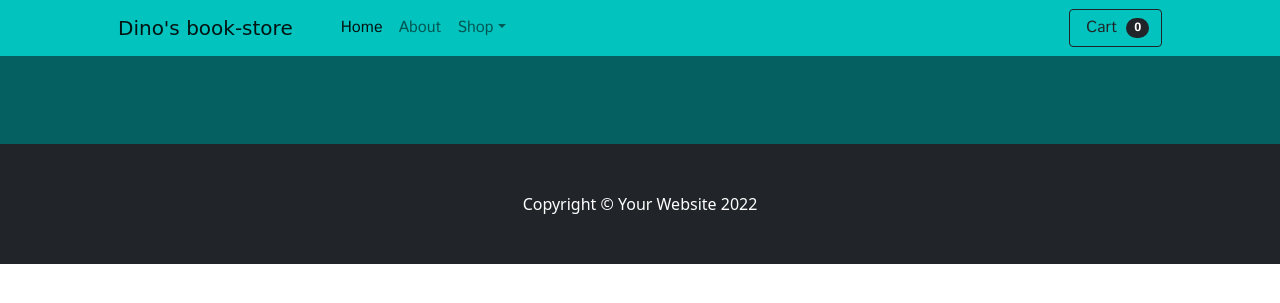
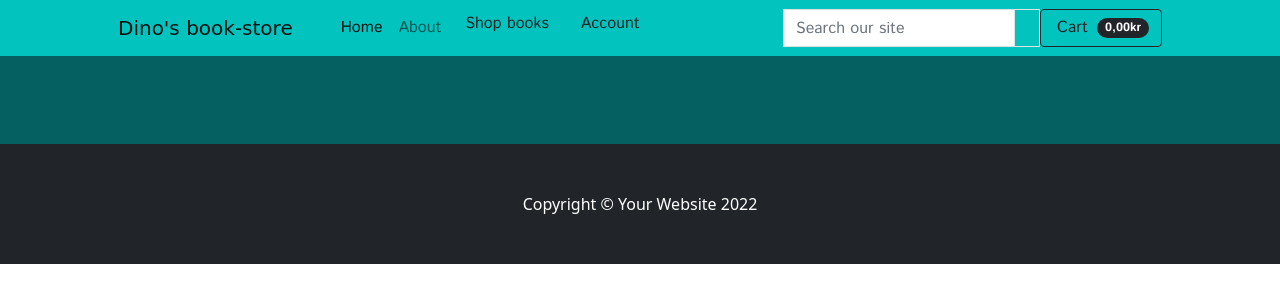
Before and after one commit to 11bus11/book-store1, a Django app: template templates/base.html in a window 1280 px wide. Shown: the top 303 px of the page. Run offline with Django 3.2, Linux system fonts and the light colour scheme; the template is opened without the code that fills it, so the values that code supplies are empty; some libraries are stand-ins or nearby versions; some web fonts are replaced.

Commit message:
added to nav + made logic for cart

```diff
--- a/home/views.py
+++ b/home/views.py
@@ -2,6 +2,7 @@ from django.shortcuts import render
 
 # Create your views here.
 
+
 def index(request):
     """view that returns index page"""
     return render(request, 'home/index.html')
--- a/templates/base.html
+++ b/templates/base.html
@@ -42,27 +42,38 @@
     <body>
         <nav class="navbar navbar-expand-lg navbar-light fixed-top">
             <div class="container px-4 px-lg-5 choices-nav">
-                <a class="navbar-brand" href="#!">Dino's book-store</a>
+                <a class="navbar-brand" href="{% url 'home' %}">Dino's book-store</a>
                 <button class="navbar-toggler" type="button" data-bs-toggle="collapse" data-bs-target="#navbarSupportedContent" aria-controls="navbarSupportedContent" aria-expanded="false" aria-label="Toggle navigation"><span class="navbar-toggler-icon"></span></button>
                 <div class="collapse navbar-collapse" id="navbarSupportedContent">
                     <ul class="navbar-nav me-auto mb-2 mb-lg-0 ms-lg-4">
-                        <li class="nav-item"><a class="nav-link active" aria-current="page" href="#!">Home</a></li>
-                        <li class="nav-item"><a class="nav-link" href="#!">About</a></li>
-                        <li class="nav-item dropdown">
-                            <a class="nav-link dropdown-toggle" id="navbarDropdown" href="#" role="button" data-bs-toggle="dropdown" aria-expanded="false">Shop</a>
-                            <ul class="dropdown-menu" aria-labelledby="navbarDropdown">
-                                <li><a class="dropdown-item" href="#!">All Products</a></li>
-                                <li><hr class="dropdown-divider" /></li>
-                                <li><a class="dropdown-item" href="#!">Facts</a></li>
-                                <li><a class="dropdown-item" href="#!">Fiction</a></li>
-                            </ul>
-                        </li>
+                        <li class="nav-item"><a class="nav-link active" aria-current="page" href="{% url 'home' %}">Home</a></li>
+                        <li class="nav-item"><a class="nav-link" href="{% url 'about' %}">About</a></li>
+                        <li><a class="dropdown-item" href="{% url 'products' %}">Shop books</a></li>
+                        <li><a class="dropdown-item" href="{% url 'products' %}">Account</a></li>
                     </ul>
+                    <form method="GET" action="{% url 'products' %}">
+                        <div class="input-group w-100">
+                            <input class="form-control border border-black rounded-0" type="text" name="q" placeholder="Search our site">
+                            <div class="input-group-append">
+                                <button class="form-control btn btn-black border border-black rounded-0" type="submit">
+                                    <span class="icon">
+                                        <i class="fas fa-search"></i>
+                                    </span>
+                                </button>
+                            </div>
+                        </div>
+                    </form>
                     <form class="d-flex">
                         <button class="btn btn-outline-dark" type="submit">
                             <i class="bi-cart-fill me-1"></i>
                             Cart
-                            <span class="badge bg-dark text-white ms-1 rounded-pill">0</span>
+                            <span class="badge bg-dark text-white ms-1 rounded-pill">
+                                {% if grand_total %}
+                                    {{ grand_total|floatformat:2 }}kr
+                                {% else %}
+                                    0,00kr
+                                {% endif %}
+                            </span>
                         </button>
                     </form>
                 </div>
```
